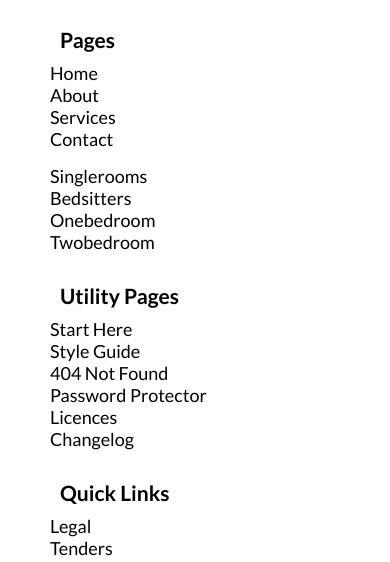
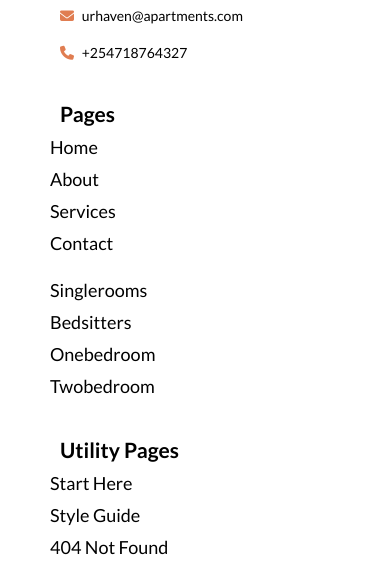
Before and after one commit to anthony-muuo/Urban-Apartment-Landing-Page, a website built with Vite: page index.html in a window 390 px wide. Shown: the part 5133-5695 px from the top of the page. Built offline with nearby package versions, Linux system fonts and the light colour scheme.

Commit message:
adding margin and business email and phone-number

```diff
--- a/index.html
+++ b/index.html
@@ -337,6 +337,16 @@
             <a href="#"> <i class="fa-brands fa-instagram"></i> </a>
             <a href="#"> <i class="fa-brands fa-x-twitter"></i> </a>
           </div>
+          <div class="reach-out">
+            <div>
+              <i class="fa-solid fa-envelope"></i>
+              urhaven@apartments.com
+            </div>
+            <div>
+              <i class="fa-solid fa-phone"></i>
+              +254718764327
+            </div>
+          </div>
         </div>
         <div class="pages-footer">
           <h3>Pages</h3>
--- a/src/style.css
+++ b/src/style.css
@@ -383,7 +383,7 @@ textarea {
   outline: none;
   font-size: 1.6rem;
   resize: none;
-  min-height: 150px;
+  min-height: 15rem;
   transition: all 0.4s;
   width: 100%;
   box-sizing: border-box;
@@ -406,10 +406,10 @@ footer {
 }
 .footer-parent > div {
   flex: 1;
-  min-width: 220px;
+  min-width: 22rem;
 }
 .footer-parent {
-  max-width: 1200px;
+  max-width: 120rem;
   margin: 0 auto;
 }
 .urban {
@@ -443,6 +443,7 @@ footer {
   text-transform: capitalize;
   color: var(--black-color);
   display: block;
+  margin-bottom: 1rem;
 }
 .list-links > a:hover,
 .list-houses > a:hover,
@@ -474,3 +475,17 @@ h3 {
     gap: 1.5rem;
   }
 }
+.reach-out i {
+  margin-right: 0.5rem;
+  color: var(--primary-color);
+}
+.reach-out {
+  display: flex;
+  flex-direction: column;
+  padding: 1rem;
+  gap: 2rem;
+  align-items: flex-start;
+  justify-content: center;
+  color: var(--black-color);
+  font-size: 1.4rem;
+}
```
